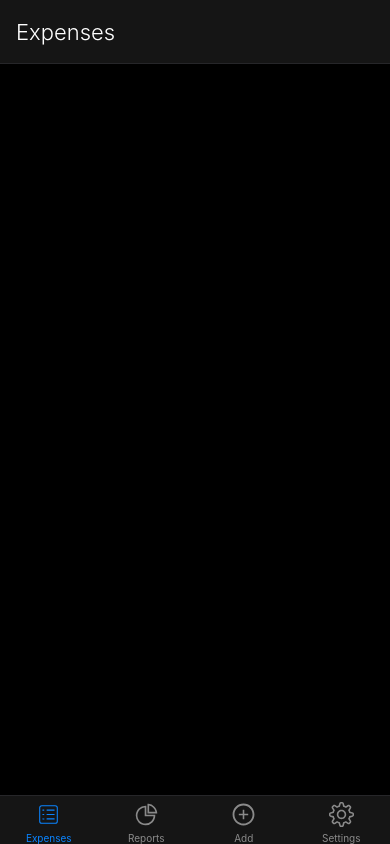
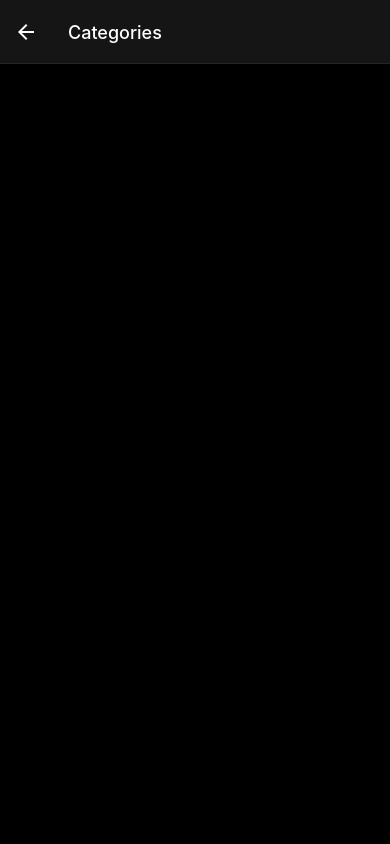
Before and after one commit to IvayloKarapeykov/MyExpense, a React Native app: screen /Categories in a window 390 px wide. Built offline with nearby package versions, Linux system fonts and the light colour scheme.

Commit message:
Navigation Updates + Categories skeleton

```diff
--- a/App.tsx
+++ b/App.tsx
@@ -1,46 +1,13 @@
 import { StatusBar } from 'expo-status-bar';
 import { NavigationContainer } from '@react-navigation/native';
-import { createBottomTabNavigator } from '@react-navigation/bottom-tabs';
-import { Expenses, Reports, Add, Settings } from './screens';
 import { theme } from './theme';
-import { TabBarIcon } from './components/TabBarIcon';
-
-const Tab = createBottomTabNavigator();
+import StackNavigator from './navigation/StackNavigation';
 
 export default function App() {
   return (
     <NavigationContainer theme={theme}>
       <StatusBar style="light" />
-      <Tab.Navigator  screenOptions={{
-        tabBarStyle: {
-          backgroundColor: theme.colors.card
-        },
-        headerTitleStyle: {
-          fontSize: 22,
-          fontWeight: '300',
-        }
-      }}>
-        <Tab.Screen
-          options={{ tabBarIcon: (props) => <TabBarIcon {...props} type='expenses' /> }}
-          name='Expenses'
-          component={Expenses}
-        />
-        <Tab.Screen
-          options={{ tabBarIcon: (props) => <TabBarIcon {...props} type='reports' /> }}
-          name='Reports'
-          component={Reports}
-        />
-        <Tab.Screen
-          options={{ tabBarIcon: (props) => <TabBarIcon {...props} type='add' /> }}
-          name='Add'
-          component={Add}
-        />
-        <Tab.Screen
-          options={{ tabBarIcon: (props) => <TabBarIcon {...props} type='settings' /> }}
-          name='Settings'
-          component={Settings}
-        />
-      </Tab.Navigator>
+      <StackNavigator />
     </NavigationContainer>
   );
 }
--- a/components/ListItem.tsx
+++ b/components/ListItem.tsx
@@ -10,9 +10,10 @@ type Props = {
     swipeToDelete?: boolean;
     onDelete?: () => void;
     isDestructive?: boolean;
+    lastElement?: boolean;
 }
 
-export const ListItem = ({ label, detail, onClick, swipeToDelete, onDelete, isDestructive }: Props) => {
+export const ListItem = ({ label, detail, onClick, swipeToDelete, onDelete, isDestructive, lastElement }: Props) => {
     const item = useMemo(() => (
         <TouchableOpacity
             style={{
@@ -21,7 +22,7 @@ export const ListItem = ({ label, detail, onClick, swipeToDelete, onDelete, isDe
                 justifyContent: !!detail ? 'space-between' : 'flex-start',
                 alignItems: 'center',
                 padding: 11,
-                borderBottomWidth: 1,
+                borderBottomWidth: lastElement ? 0 : 1,
                 borderBottomColor: theme.colors.border,
                 backgroundColor: theme.colors.card,
             }}
--- /dev/null
+++ b/navigation/StackNavigation.tsx
@@ -0,0 +1,18 @@
+import { createNativeStackNavigator } from '@react-navigation/native-stack';
+import { Categories } from '../screens/Categories';
+import { TabNavigator } from '../navigation/TabNavigation';
+
+const Stack = createNativeStackNavigator();
+
+export default function StackNavigator() {
+  return (
+    <Stack.Navigator>
+        <Stack.Screen
+            name='Home'
+            component={TabNavigator}
+            options={{ headerShown: false }}
+        />
+        <Stack.Screen name='Categories' component={Categories}/>
+    </Stack.Navigator>
+  );
+}
--- /dev/null
+++ b/navigation/TabNavigation.tsx
@@ -0,0 +1,39 @@
+import { createBottomTabNavigator } from '@react-navigation/bottom-tabs';
+import { Expenses, Reports, Add, Settings } from '../screens';
+import { theme } from '../theme';
+import { TabBarIcon } from '../components/TabBarIcon';
+
+const Tab = createBottomTabNavigator();
+
+export const TabNavigator = () => {
+    return (
+        <Tab.Navigator
+            screenOptions={{
+                tabBarStyle: {
+                    backgroundColor: theme.colors.card
+                },
+            }}
+        >
+            <Tab.Screen
+                options={{ tabBarIcon: (props) => <TabBarIcon {...props} type='expenses' /> }}
+                name='Expenses'
+                component={Expenses}
+            />
+            <Tab.Screen
+                options={{ tabBarIcon: (props) => <TabBarIcon {...props} type='reports' /> }}
+                name='Reports'
+                component={Reports}
+            />
+            <Tab.Screen
+                options={{ tabBarIcon: (props) => <TabBarIcon {...props} type='add' /> }}
+                name='Add'
+                component={Add}
+            />
+            <Tab.Screen
+                options={{ tabBarIcon: (props) => <TabBarIcon {...props} type='settings' /> }}
+                name='Settings'
+                component={Settings}
+            />
+        </Tab.Navigator>
+    );
+}
--- a/package.json
+++ b/package.json
@@ -10,7 +10,9 @@
   },
   "dependencies": {
     "@react-navigation/bottom-tabs": "^6.5.0",
+    "@react-navigation/drawer": "^6.5.4",
     "@react-navigation/native": "^6.1.0",
+    "@react-navigation/native-stack": "^6.9.5",
     "@types/react": "~18.0.24",
     "@types/react-native": "~0.70.6",
     "expo": "~47.0.8",
--- /dev/null
+++ b/screens/Categories.tsx
@@ -0,0 +1,7 @@
+import { Text } from "react-native";
+
+export const Categories = () => {
+    return (
+        <Text>Categories</Text>
+    );
+};
--- a/screens/Settings.tsx
+++ b/screens/Settings.tsx
@@ -3,7 +3,7 @@ import { ListItem } from "../components/ListItem";
 import Entypo from '@expo/vector-icons/Entypo';
 import { theme } from "../theme";
 
-export const Settings = () => (
+export const Settings = ({ navigation }) => (
     <View
         style={{
             margin: 15,
@@ -21,9 +21,11 @@ export const Settings = () => (
                     size={18}
                 />
             }
-            onClick={() => {}}
+            onClick={() => {
+                navigation.navigate('Categories');
+            }}
         />
-        <ListItem label="Erase all data" isDestructive onClick={() => {}}
+        <ListItem label="Erase all data" isDestructive lastElement onClick={() => {}}
         />
     </View>
 );
```
Also changed, not shown: 1 other file (tests, documents, lock files or other folders).
